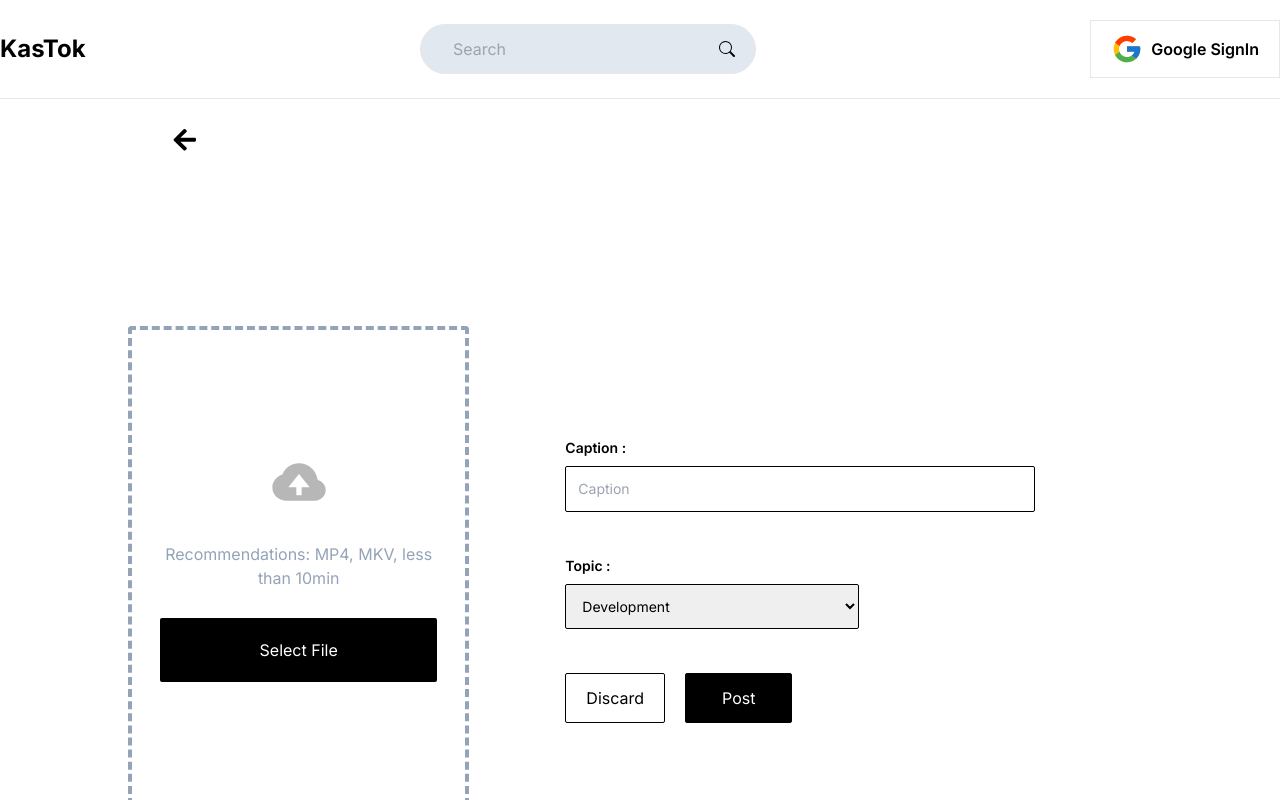
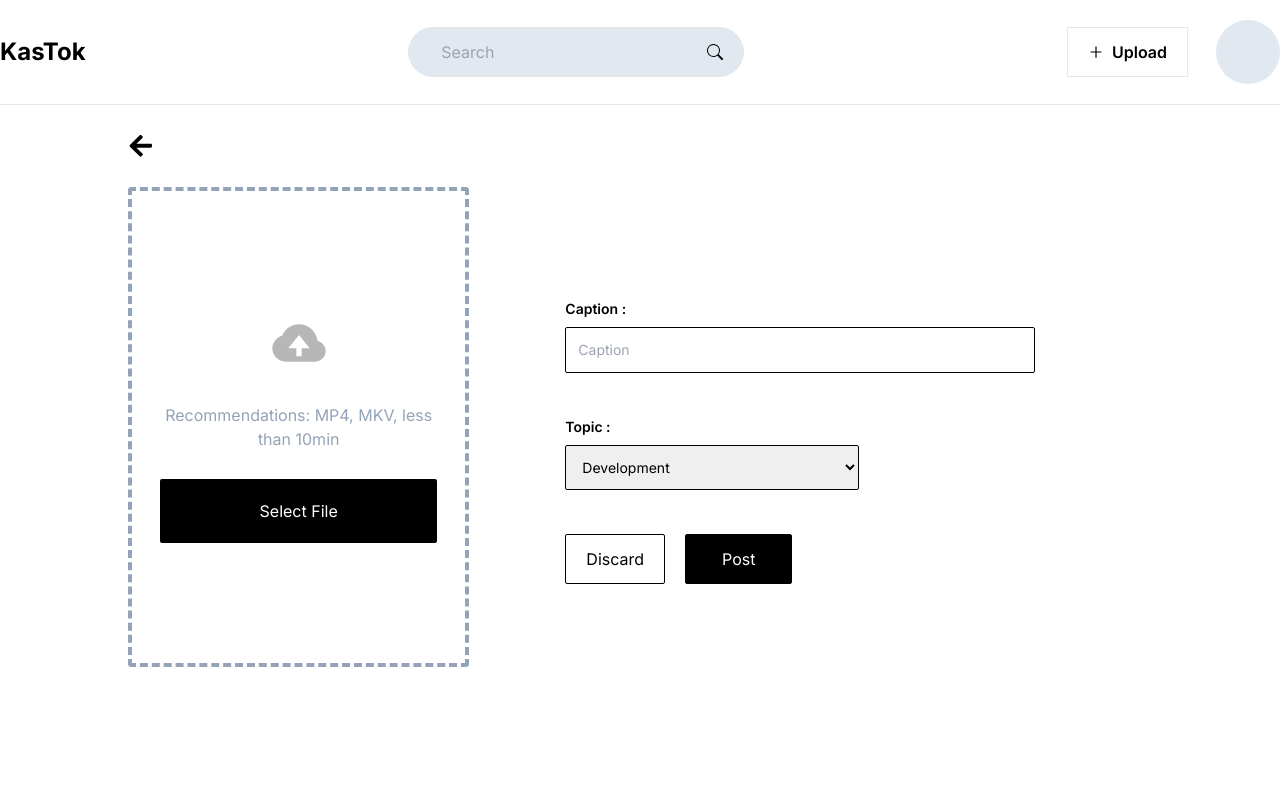
Before and after one commit to kasongo-mavetya-emmanuel/nextjs-video-social-media, a Next.js app in the folder frontend-kas-tok/: page /newpost in a window 1280 px wide. Built offline with nearby package versions, Linux system fonts and the light colour scheme.

Commit message:
loggedin user menu added

```diff
--- a/frontend-kas-tok/app/newpost/page.tsx
+++ b/frontend-kas-tok/app/newpost/page.tsx
@@ -7,14 +7,14 @@ export default function NewPost() {
   return (
     <Home>
       <div className="w-full h-full overflow-scroll md:overflow-hidden">
-        <div className="px-11 py-7">
+        <div className="py-7 pl-11 xl:pl-0">
           <FaArrowLeft size={"1.6rem"} />
         </div>
         <div
-          className="flex w-full h-full gap-11 md:gap-24 items-center justify-center flex-col md:flex-row
-       pt-[20vh] md:pt-0 px-11 xl:px-0"
+          className="flex w-full gap-11 md:gap-24 flex-col md:flex-row
+       px-11 xl:px-0 items-center"
         >
-          <div className="basis-1/3 h-full flex flex-col justify-center items-center">
+          <div className="basis-1/3">
             <label>
               <div
                 className="flex flex-col justify-center h-[60vh] items-center gap-9 p-7
--- a/frontend-kas-tok/app/profile/[[...contentType]]/page.tsx
+++ b/frontend-kas-tok/app/profile/[[...contentType]]/page.tsx
@@ -10,7 +10,6 @@ export default function Profile({
   params: { contentType: string[] };
 }) {
   const { contentType } = params;
-  console.log(params);
   return (
     <Home>
       <SideBar />
--- /dev/null
+++ b/frontend-kas-tok/components/MobileMenu.tsx
@@ -0,0 +1,30 @@
+import { AppDispatch, RootState } from "@/store";
+import { setIsMenu } from "@/store/windows";
+import { useCallback } from "react";
+import { BsThreeDotsVertical } from "react-icons/bs";
+import { useDispatch, useSelector } from "react-redux";
+
+export default function MobileMenu() {
+  const isMenu = useSelector((state: RootState) => state.windows.isMenu);
+  const dispatch = useDispatch<AppDispatch>();
+
+  const toogleMenu = useCallback(() => {
+    dispatch(setIsMenu());
+  }, [dispatch]);
+
+  return (
+    <div className="md:hidden relative">
+      <BsThreeDotsVertical onClick={toogleMenu} />
+      <ul
+        className={`bg-white absolute right-0 top-5 px-5 py-3 shadow z-50 flex flex-col gap-3 ${
+          isMenu ? "visible" : "invisible"
+        } md:visible`}
+      >
+        <li className="text-sm">Login</li>
+        <li className="text-sm">Add&nbsp;Post</li>
+        <li className="text-sm">Suggested&nbsp;People</li>
+        <li className="text-sm">Profile</li>
+      </ul>
+    </div>
+  );
+}
--- a/frontend-kas-tok/components/NavBar.tsx
+++ b/frontend-kas-tok/components/NavBar.tsx
@@ -1,21 +1,18 @@
 "use client";
 import { useCallback } from "react";
 import { AiOutlineMenu } from "react-icons/ai";
-import { BsSearch, BsThreeDotsVertical } from "react-icons/bs";
+import { BsSearch } from "react-icons/bs";
 import { FcGoogle } from "react-icons/fc";
-import { useSelector, useDispatch } from "react-redux";
-import { setIsDrawer, setIsMenu } from "../store/windows";
-import { AppDispatch, RootState } from "../store";
+import { useDispatch } from "react-redux";
+import { setIsDrawer } from "../store/windows";
+import { AppDispatch } from "../store";
+import MobileMenu from "./MobileMenu";
+import WebMenu from "./WebMenu";
 export default function NavBar() {
-  const isMenu = useSelector((state: RootState) => state.windows.isMenu);
   const dispatch = useDispatch<AppDispatch>();
 
   const toogleDrawer = useCallback(() => {
     dispatch(setIsDrawer());
-  }, [dispatch]);
-
-  const toogleMenu = useCallback(() => {
-    dispatch(setIsMenu());
   }, [dispatch]);
 
   return (
@@ -36,25 +33,8 @@ export default function NavBar() {
           />
           <BsSearch />
         </div>
-        <div className="hidden md:block">
-          <button className="flex items-center gap-2 font-semibold border border-gray px-5 py-3">
-            <FcGoogle size={"2rem"} />
-            Google SignIn
-          </button>
-        </div>
-        <div className="md:hidden relative">
-          <BsThreeDotsVertical onClick={toogleMenu} />
-          <ul
-            className={`bg-white absolute right-0 top-5 px-5 py-3 shadow z-50 flex flex-col gap-3 ${
-              isMenu ? "visible" : "invisible"
-            } md:visible`}
-          >
-            <li className="text-sm">Login</li>
-            <li className="text-sm">Add&nbsp;Post</li>
-            <li className="text-sm">Suggested&nbsp;People</li>
-            <li className="text-sm">Profile</li>
-          </ul>
-        </div>
+        <WebMenu />
+        <MobileMenu />
       </div>
 
       <div className="flex items-center border border-gray rounded-full  bg-slate-200 px-5 md:hidden mx-3 mt-3">
--- /dev/null
+++ b/frontend-kas-tok/components/WebMenu.tsx
@@ -0,0 +1,36 @@
+import { useState, useCallback } from "react";
+import { AiOutlinePlus } from "react-icons/ai";
+import { FcGoogle } from "react-icons/fc";
+
+export default function WebMenu() {
+  const [toogle, setToogle] = useState(false);
+  const toogleHandler = useCallback(() => {
+    setToogle((prev) => !prev);
+  }, []);
+  return (
+    <div className="hidden md:block">
+      <div className="flex gap-7 items-center">
+        <button className="flex items-center gap-2 font-semibold border border-gray px-5 py-3">
+          <AiOutlinePlus />
+          Upload
+        </button>
+        <div className="relative">
+          <div
+            className="w-[4rem] h-[4rem] bg-slate-200 rounded-full"
+            onClick={toogleHandler}
+          ></div>
+          {toogle && (
+            <ul className="absolute py-5 px-5 shadow z-50 bg-white flex flex-col gap-3">
+              <li>Logout</li>
+              <li>Profile</li>
+            </ul>
+          )}
+        </div>
+      </div>
+      {/* <button className="flex items-center gap-2 font-semibold border border-gray px-5 py-3">
+        <FcGoogle size={"2rem"} />
+        Google SignIn
+      </button> */}
+    </div>
+  );
+}
```
